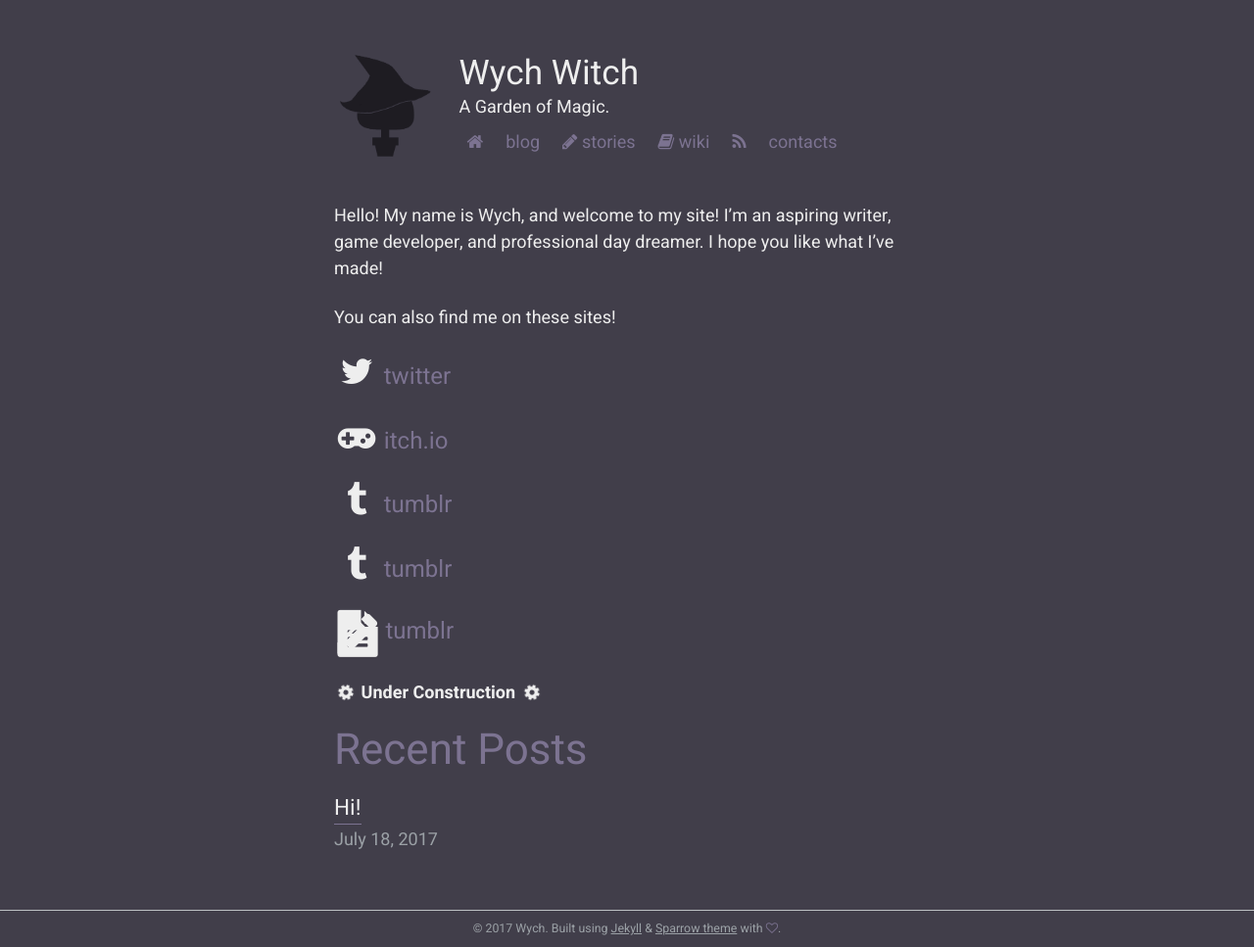
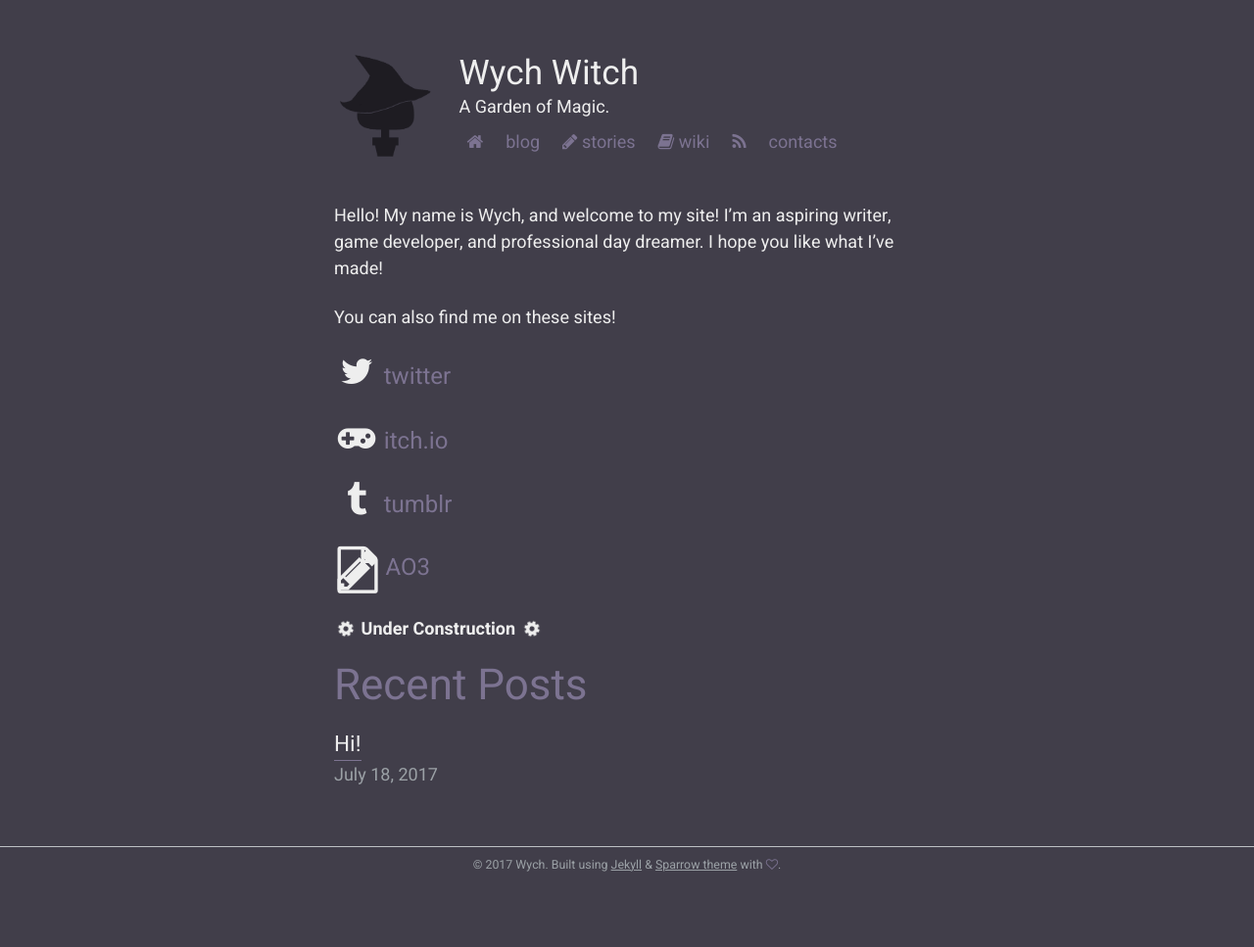
Before and after one commit to BarrelTitor/main, a Jekyll site: the page built from index.md, in a window 1280 px wide. Shown: the whole page at 98% size. Built offline with Jekyll 4.4.1, drawn with Linux system fonts in a browser that asks for light colours; after the commit the page ends 901 px from its top, so only the background shows below that.

Commit message:
yikes mroe bugs

```diff
--- a/index.md
+++ b/index.md
@@ -14,12 +14,10 @@
 
 <i class="fa fa-tumblr fa-2x fa-fw"></i> <font size="+2"><a href="https://wychwitch.tumblr.com">tumblr</a></font>
 
-<i class="fa fa-tumblr fa-2x fa-fw"></i> <font size="+2"><a href="https://wychwitch.tumblr.com">tumblr</a></font>
-
 <span class="fa-stack fa-lg">
-  <i class="fa fa-file-text fa-stack-2x"></i>
+  <i class="fa fa-file-o fa-stack-2x"></i>
   <i class="fa fa-pencil fa-stack-2x"></i>
-</span> <font size="+2"><a href="https://wychwitch.tumblr.com">tumblr</a></font>
+</span> <font size="+2"><a href="https://wychwitch.tumblr.com">AO3</a></font>
 
 <i class="fa fa-cog fa-spin fa-sm fa-fw"></i>
 <span class="sr-only">Loading...</span> **Under Construction** <i class="fa fa-cog fa-spin fa-sm fa-fw"></i>
```
